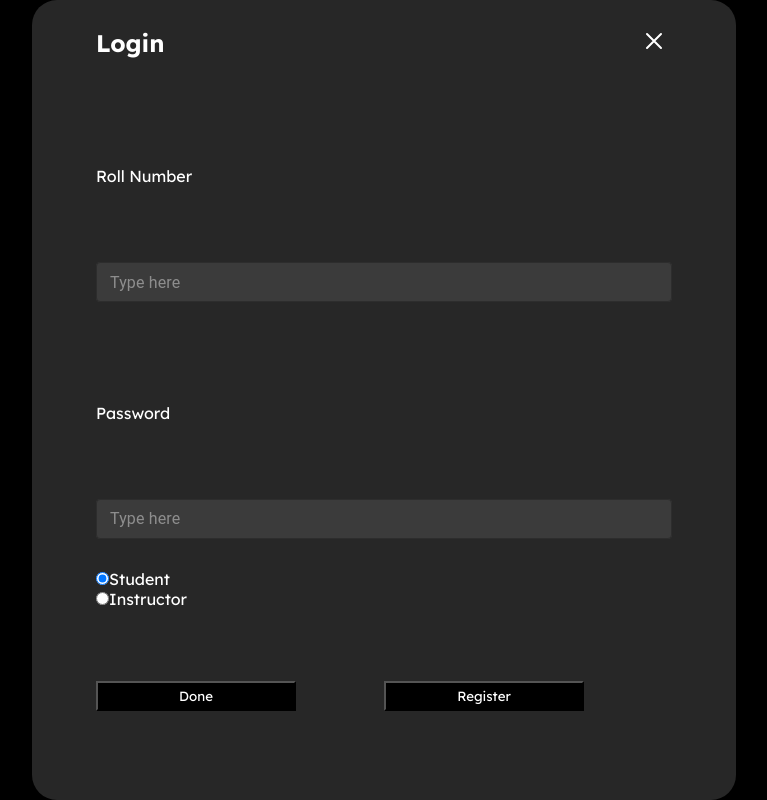
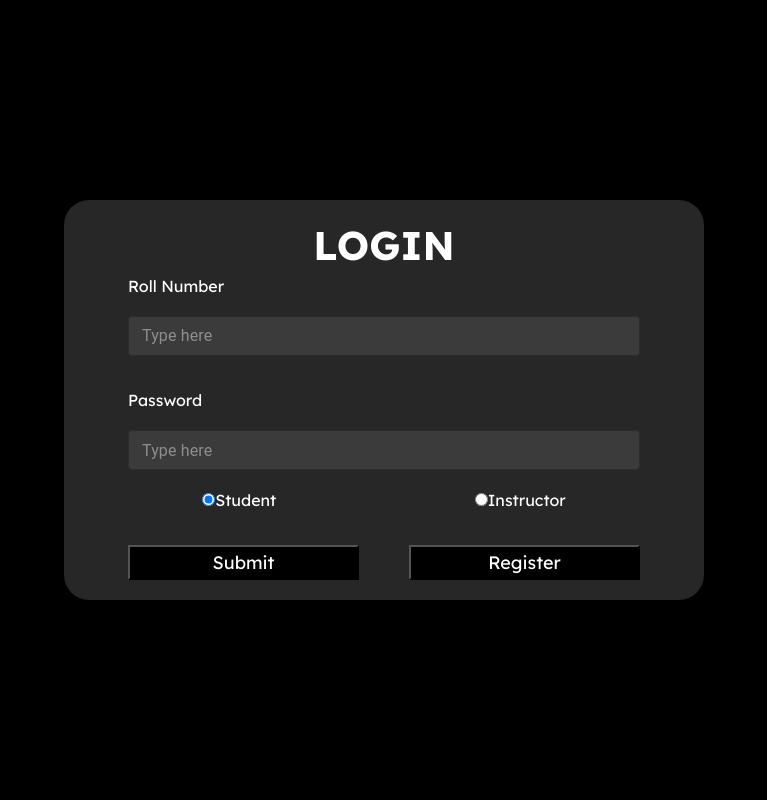
Before and after one commit to Tanmay7404/Overnight_Hackathon_CSEA, a React (Create React App) app in the folder frontend/: page /login in a window 1280 px wide. Shown: the whole page, without its empty margins (256-1023 px from the left). Built offline with nearby package versions, Linux system fonts and the light colour scheme.

Commit message:
CSS improved Login Page

```diff
--- a/frontend/src/components/createPages/textInputs.jsx
+++ b/frontend/src/components/createPages/textInputs.jsx
@@ -1,7 +1,7 @@
 import React from "react";
 import TextField from '@mui/material/TextField';
 
-export default function TextInputs ({name,state,setState, fixed}){
+export default function TextInputs ({name,state,setState, fixed,ttype="text"}){
     const style = {
         "& .MuiOutlinedInput-root": {
             "&.Mui-focused fieldset": {
@@ -24,6 +24,7 @@ export default function TextInputs ({name,state,setState, fixed}){
             </div>
 
             <TextField fullWidth  className="fullWidth" size="small" sx={fixed?fixedstyle:style}
+                type={ttype}
                 value={state}
                 onChange={(event) => {if(!fixed){setState(event.target.value) }}}
                 InputProps={{
--- a/frontend/src/pages/login.css
+++ b/frontend/src/pages/login.css
@@ -7,7 +7,7 @@ iframe#webpack-dev-server-client-overlay{ display:none!important }
   --button-border-color: rgb(0, 51, 255); /* Define a CSS variable for button border color */
 
 }
-  .createPage {
+  .loginPage {
     display: flex;
     justify-content: center;
     align-items: center;
@@ -16,9 +16,23 @@ iframe#webpack-dev-server-client-overlay{ display:none!important }
     height: 100vh;
   }
 
-  .contentPP {
-    /* height: 100vh; */
-    width: 55vw; /* 80% of the width */
+  .loginPP {
+    height: 50vh;
+    width: 50vw; /* 80% of the width */
+    background-color: #272727;
+    display: flex;
+    flex-direction: column;
+    gap:20px;
+    padding-left: 64px;
+    padding-right: 64px;
+    border-radius: 25px;
+    padding-top: 20px;
+    padding-bottom:20px;
+    /* Fills the whole height */
+  }
+  .loginPP2 {
+    height: 80vh;
+    width: 50vw; /* 80% of the width */
     background-color: #272727;
     display: flex;
     flex-direction: column;
@@ -80,15 +94,15 @@ iframe#webpack-dev-server-client-overlay{ display:none!important }
     padding-right: 10px;
 
   }
-  .buttonContainer{
+  .loginbuttonContainer{
 
     align-items: center;
     flex: 1;
-    margin-top: auto;
-    margin-bottom: auto;
 
-    height:40%;
+    height: 100%;
     /* min-height: fit-content; */
+    display: flex;
+    justify-content: center;
 
   }
   .heading{
@@ -123,11 +137,12 @@ iframe#webpack-dev-server-client-overlay{ display:none!important }
     gap: 5px;
   }
 
-  .fillWidthDiv5{
+  .loginfillWidthDiv5{
     display: flex;
     width: 100%;
-    gap: 20px;
-
+    gap: 50px;
+    justify-content: space-around;
+    height: 35px;
   }
 
 
@@ -137,7 +152,7 @@ iframe#webpack-dev-server-client-overlay{ display:none!important }
     flex: 1;
 
     height: fit-content;
-    /* background-color: rgb(247, 0, 255); */
+
 
 }
 
--- a/frontend/src/pages/login.js
+++ b/frontend/src/pages/login.js
@@ -15,7 +15,7 @@ import  {useParams,useNavigate} from 'react-router-dom'
 // import ProfilePicAdd from "../components/createPages/ProfilePic";
 import TextInputs from "../components/createPages/textInputs";
 // import SelectTags from "../components/createPages/selectTags";
-import Starting from "../components/createPages/starting";
+
 
 
 export default function Login() {
@@ -63,20 +63,12 @@ window.alert(error.message)
   };
 
 
-  const style = {
-    "& .MuiOutlinedInput-root": {
-        "&.Mui-focused fieldset": {
-        borderColor: "white"
-        }
-    },
-}
+
 const handleRadioChange = (e) => {
     setRole(e);
   };
 
-  var [username,setUS] = useState("");
-  var [department,setDept] = useState("");
-  var [email,setEmail] = useState("");
+
   var [password,setPassword] = useState("");
   var [role,setRole] = useState(0);
   var [rollNumber,setRollNumber] = useState("");
@@ -102,14 +94,16 @@ const handleRadioChange = (e) => {
       // };
 
   return (
-  <div class="createPage">
+  <div class="loginPage">
 
-    <div class="contentPP" >
+    <div class="loginPP" >
       {/* <div className="fillWidthDiv">
 
       </div> */}
 
-      <Starting text="Login"/>
+        <div className="fillWidthDiv2">
+            <h3 className="heading" style={{marginLeft:"auto",marginRight:"auto", fontSize:"40px"}}><b>LOGIN</b></h3>
+        </div>
 
       {/* <ProfilePicAdd formData={formData} setFormData={setFormData} /> */}
 
@@ -122,13 +116,13 @@ const handleRadioChange = (e) => {
       {/* </div> */}
 
 
-        <TextInputs name="Roll Number" state={rollNumber} setState={setRollNumber} fixed={false}/>
+        <TextInputs name="Roll Number" state={rollNumber} setState={setRollNumber} fixed={false} />
 
-        <TextInputs name="Password"  state={password} setState={setPassword} fixed={false}/>
+        <TextInputs name="Password"  state={password} setState={setPassword} fixed={false} ttype = "password"/>
 
 
 
-<div className="Email">
+<div className="loginfillWidthDiv5">
         <Form.Check
           type="radio"
           label="Student"
@@ -146,14 +140,14 @@ const handleRadioChange = (e) => {
           onChange={()=>{handleRadioChange(1)}} // Handle radio button change
         />
     </div>
-<div className="name">
-  <div className="buttonContainer" >
-    <Button variant="dark" className="buttonHover" style={{width:200,height:30, backgroundColor: 'black'}} onClick={handleSubmit} >
-      Done
+<div className="loginfillWidthDiv5">
+  <div className="loginbuttonContainer" >
+    <Button variant="dark" className="buttonHover" style={{fontSize:"18px",padding:"0",margin:"0",width:"100%", height:"100%", backgroundColor: 'black'}} onClick={handleSubmit} >
+      Submit
     </Button>
   </div>
-  <div className="buttonContainer" >
-    <Button variant="dark" className="buttonHover" style={{width:200,height:30, backgroundColor: 'black'}} onClick={()=>{navigate("/register")}} >
+  <div className="loginbuttonContainer" >
+    <Button variant="dark" className="buttonHover" style={{fontSize:"18px",padding:"0",margin:"0",width:"100%", height:"100%", backgroundColor: 'black'}} onClick={()=>{navigate("/register")}} >
       Register
     </Button>
   </div>
--- a/frontend/src/pages/register.js
+++ b/frontend/src/pages/register.js
@@ -105,14 +105,16 @@ window.alert(error.message)
       // };
 
   return (
-  <div class="createPage">
+    <div class="loginPage">
 
-    <div class="contentPP" >
+    <div class="loginPP2" >
       {/* <div className="fillWidthDiv">
 
       </div> */}
 
-      <Starting text="Register"/>
+        <div className="fillWidthDiv2">
+            <h3 className="heading" style={{marginLeft:"auto",marginRight:"auto", fontSize:"40px"}}><b>REGISTER</b></h3>
+        </div>
 
       {/* <ProfilePicAdd formData={formData} setFormData={setFormData} /> */}
 
@@ -124,7 +126,7 @@ window.alert(error.message)
 
       {/* </div> */}
       <TextInputs name="Full Name" state={username} setState={setUS} fixed={false}/>
-      <TextInputs name="Password" state={password} setState={setPassword} fixed={false}/>
+      <TextInputs name="Password" state={password} setState={setPassword} fixed={false} ttype = "password"/>
 
       <div className="fillWidthDiv">
       <TextInputs name="Roll Number" state={rollNumber} setState={setRollNumber} fixed={false}/>
@@ -133,12 +135,12 @@ window.alert(error.message)
         </div>
 
       <TextInputs name="Email" state={email} setState={setEmail} fixed={false}/>
-<div className="Email">
+      <div className="loginfillWidthDiv5">
         <Form.Check
           type="radio"
           label="Student"
           id="radio-option1"
-          value="option1"
+          value="option12"
           checked={role === 0} // Set the checked state based on selectedOption
           onChange={()=>{handleRadioChange(0)}} // Handle radio button change
         />
@@ -146,78 +148,19 @@ window.alert(error.message)
           type="radio"
           label="Instructor"
           id="radio-option2"
-          value="option2"
+          value="option22"
           checked={role===1} // Set the checked state based on selectedOption
           onChange={()=>{handleRadioChange(1)}} // Handle radio button change
         />
     </div>
-      {/* <SelectTags text = "Selected Skills" selectedTags={selectedTags} setSelectedTags={setSelectedTags} /> */}
-
-
-
-      {/* <div className="fillWidthDiv4">
-        <div className="E-mail">
-          <p className="text_input" >Social Links</p>
-        </div>
-      <div className="name">
-        <div className="email1">
-        <p style={{color:'white'}}>LinkedIn</p>
-      </div>
-      <div className="email2">
-        <TextField fullWidth id="fullWidth" size="small"  sx={style}
-        value={formData.linkedinLink}
-        onChange={(event) => setFormData({ ...formData, linkedinLink: event.target.value })}
-        InputProps={{
-          style: {
-            color: 'white', // Text color
-            borderColor: 'white', // Border color
-            backgroundColor: '#3B3B3B',
-            // Background color
-          },
-          placeholder:"Type here"
-        }} // Change text color
-        InputLabelProps={{ style: { color: 'gray' } }} />
-      </div>
-    </div>
-    <div className="space"></div>
-    <div className="name">
-      <div className="email1">
-        <p style={{color:'white'}}>Instagram</p>
-      </div>
-      <div className="email2"><TextField fullWidth id="fullWidth" size="small"  sx={style}
-      value={formData.instagramLink}
-      onChange={(event) => setFormData({ ...formData, instagramLink: event.target.value })}
-    InputProps={{
-        style: {
-
-          color: 'white', // Text color
-          borderColor: 'white', // Border color
-          backgroundColor: '#3B3B3B',
-
-          // Background color
-        },
-        placeholder:"Type here"
-      }} // Change text color
-     InputLabelProps={{ style: { color: 'gray' } }} /></div>
-</div>
-<div className="space">
-
-</div>
-
-
-
-
-
-
-</div> */}
-<div className="name">
-  <div className="buttonContainer" >
-    <Button variant="dark" className="buttonHover" style={{width:200,height:30, backgroundColor: 'black'}} onClick={()=>{handleSubmit()}} >
-      Done
+<div className="loginfillWidthDiv5">
+  <div className="loginbuttonContainer" >
+    <Button variant="dark" className="buttonHover" style={{fontSize:"18px",padding:"0",margin:"0",width:"100%", height:"100%", backgroundColor: 'black'}} onClick={handleSubmit} >
+      Submit
     </Button>
   </div>
-  <div className="buttonContainer" >
-    <Button variant="dark" className="buttonHover" style={{width:200,height:30, backgroundColor: 'black'}} onClick={()=>{navigate("/login")}} >
+  <div className="loginbuttonContainer" >
+    <Button variant="dark" className="buttonHover" style={{fontSize:"18px",padding:"0",margin:"0",width:"100%", height:"100%", backgroundColor: 'black'}} onClick={()=>{navigate("/login")}} >
       Login
     </Button>
   </div>
```
